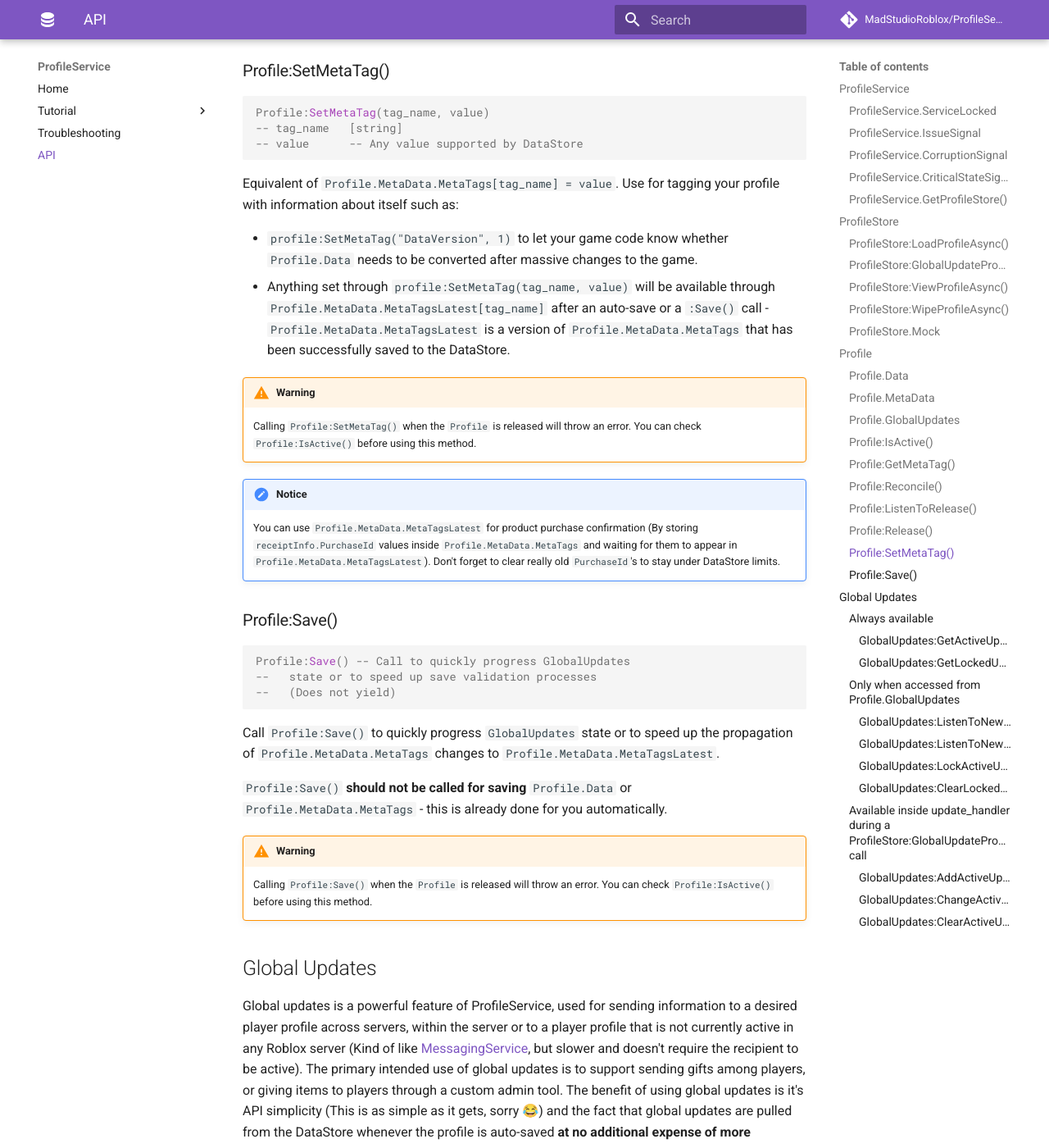
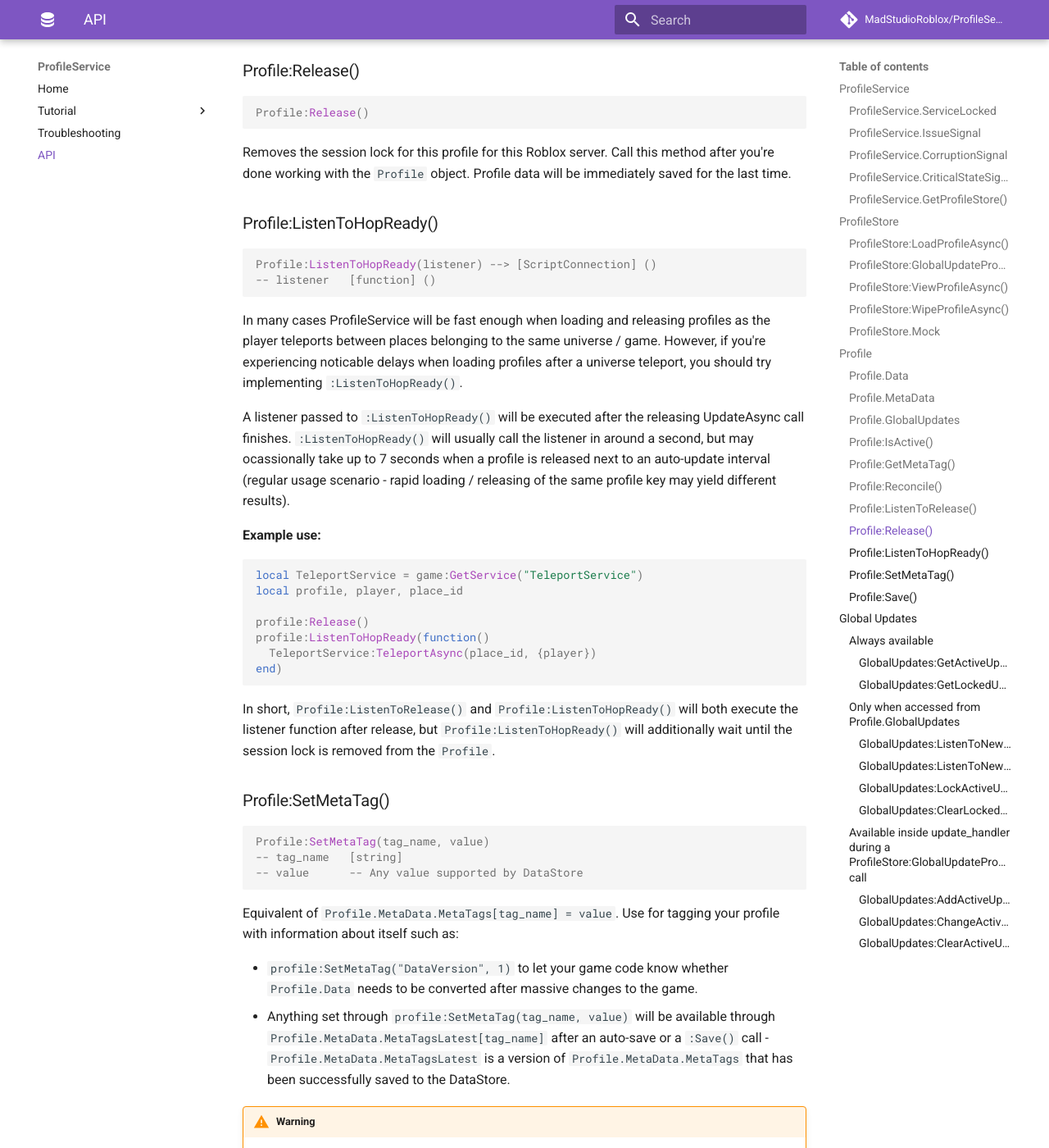
Before and after one commit to MadStudioRoblox/ProfileService, an MkDocs documentation site: the page built from docs/api.md, in a window 1280 px wide and 1400 px high, scrolled down 8208 px. Shown: the whole window at 82% size. Built offline with MkDocs 1.6.1 and Material for MkDocs 9.7.7, drawn with Linux system fonts in a browser that asks for light colours; comment, search, counter and statistics services are not loaded; some of the changed text lies outside the part shown.

Commit message:
HopReady & Custom write queue documentation update

````diff
--- a/docs/api.md
+++ b/docs/api.md
@@ -146,6 +146,11 @@
 
 !!! failure "Yielding inside the `update_handler` function will throw an error"
 
+!!! failure "Avoid rapid use of ProfileStore:GlobalUpdateProfileAsync()"
+    Excessive use of [ProfileStore:GlobalUpdateProfileAsync()](/ProfileService/api/#profilestoreglobalupdateprofileasync) can lead to dead session locks and event lost
+    `Profile.Data` (latter is mostly possible only if the `Profile` is loaded in the same session as `:GlobalUpdateProfileAsync()` is called). This is due to a queue
+    system that executes every write request for the `Profile` every 7 seconds - if this queue grows larger than the [BindToClose timeout](https://developer.roblox.com/en-us/api-reference/function/DataModel/BindToClose) (approx. 30 seconds), some requests in the queue can be lost after the game shuts down.
+
 ### ProfileStore:ViewProfileAsync()
 ``` lua
 ProfileStore:ViewProfileAsync(profile_key) --> [Profile] or nil
@@ -289,7 +294,7 @@
 ### Profile:ListenToRelease()
 ``` lua
 Profile:ListenToRelease(listener) --> [ScriptConnection] (place_id / nil, game_job_id / nil)
--- listener   [function](place_id / nil, game_job_id / nil)
+-- listener   [function] (place_id / nil, game_job_id / nil)
 ```
 Listener functions subscribed to `Profile:ListenToRelease()` will be called when
 the profile is released remotely (Being `"ForceLoad"`'ed on a remote server) or
@@ -308,6 +313,33 @@
 ```
 Removes the session lock for this profile for this Roblox server. Call this method after you're
 done working with the `Profile` object. Profile data will be immediately saved for the last time.
+### Profile:ListenToHopReady()
+``` lua
+Profile:ListenToHopReady(listener) --> [ScriptConnection] ()
+-- listener   [function] ()
+```
+In many cases ProfileService will be fast enough when loading and releasing profiles as the player teleports between
+places belonging to the same universe / game. However, if you're experiencing noticable delays when loading profiles
+after a universe teleport, you should try implementing `:ListenToHopReady()`.
+
+A listener passed to `:ListenToHopReady()` will be executed after the releasing UpdateAsync call finishes.
+`:ListenToHopReady()` will usually call the listener in around a second, but may ocassionally take up to 7
+seconds when a profile is released next to an auto-update interval (regular usage scenario - rapid
+loading / releasing of the same profile key may yield different results).
+
+**Example use:**
+``` lua
+local TeleportService = game:GetService("TeleportService")
+local profile, player, place_id
+
+profile:Release()
+profile:ListenToHopReady(function()
+  TeleportService:TeleportAsync(place_id, {player})
+end)
+```
+
+In short, `Profile:ListenToRelease()` and `Profile:ListenToHopReady()` will both execute the listener function after release, but `Profile:ListenToHopReady()` will
+additionally wait until the session lock is removed from the `Profile`.
 ### Profile:SetMetaTag()
 ``` lua
 Profile:SetMetaTag(tag_name, value)
````
Also changed, not shown: docs/troubleshooting.md (+22 -7 lines).
